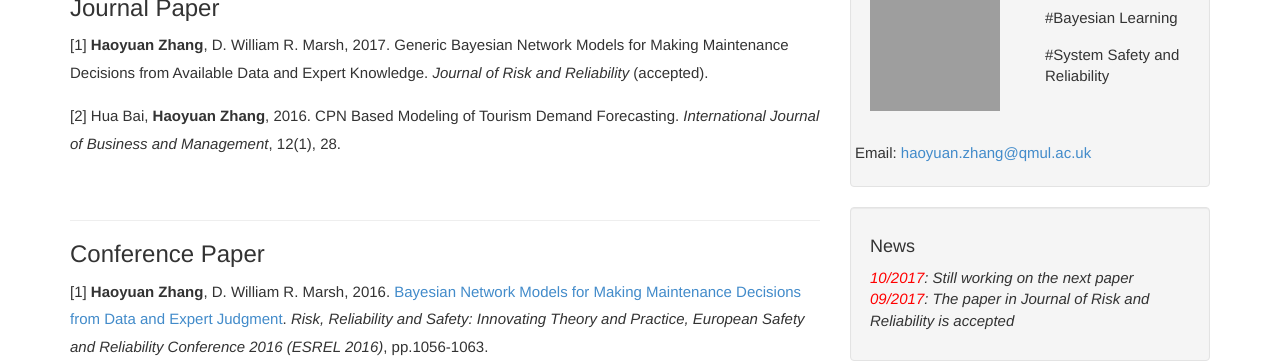
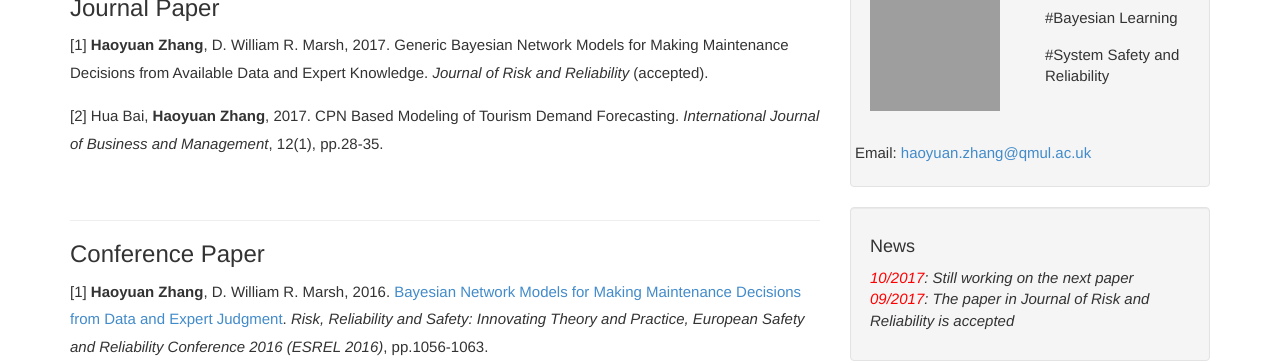
Before and after one commit to july0905/haoyuanzhang1990.github.io, a Jekyll site: the page built from pub.md, in a window 1280 px wide and 1021 px high. Shown: the part 169-531 px from the top of the window. Built offline with Jekyll 4.4.1, drawn with Linux system fonts in a browser that asks for light colours; grey boxes are pictures that could not be loaded.

Commit message:
Update pub.md

```diff
--- a/pub.md
+++ b/pub.md
@@ -9,7 +9,7 @@ title: "Publication"
 <h3> Journal Paper</h3>
 [1] <b>Haoyuan Zhang</b>, D. William R. Marsh, 2017. Generic Bayesian Network Models for Making Maintenance Decisions from Available Data and Expert Knowledge. <i>Journal of Risk and Reliability</i> (accepted).
 
-<p>[2] Hua Bai, <b>Haoyuan Zhang</b>, 2016. CPN Based Modeling of Tourism Demand Forecasting. <i>International Journal of Business and Management</i>, 12(1), 28.</p>
+<p>[2] Hua Bai, <b>Haoyuan Zhang</b>, 2017. CPN Based Modeling of Tourism Demand Forecasting. <i>International Journal of Business and Management</i>, 12(1), pp.28-35.</p>
 
 
 <p> &nbsp;</p>
```
